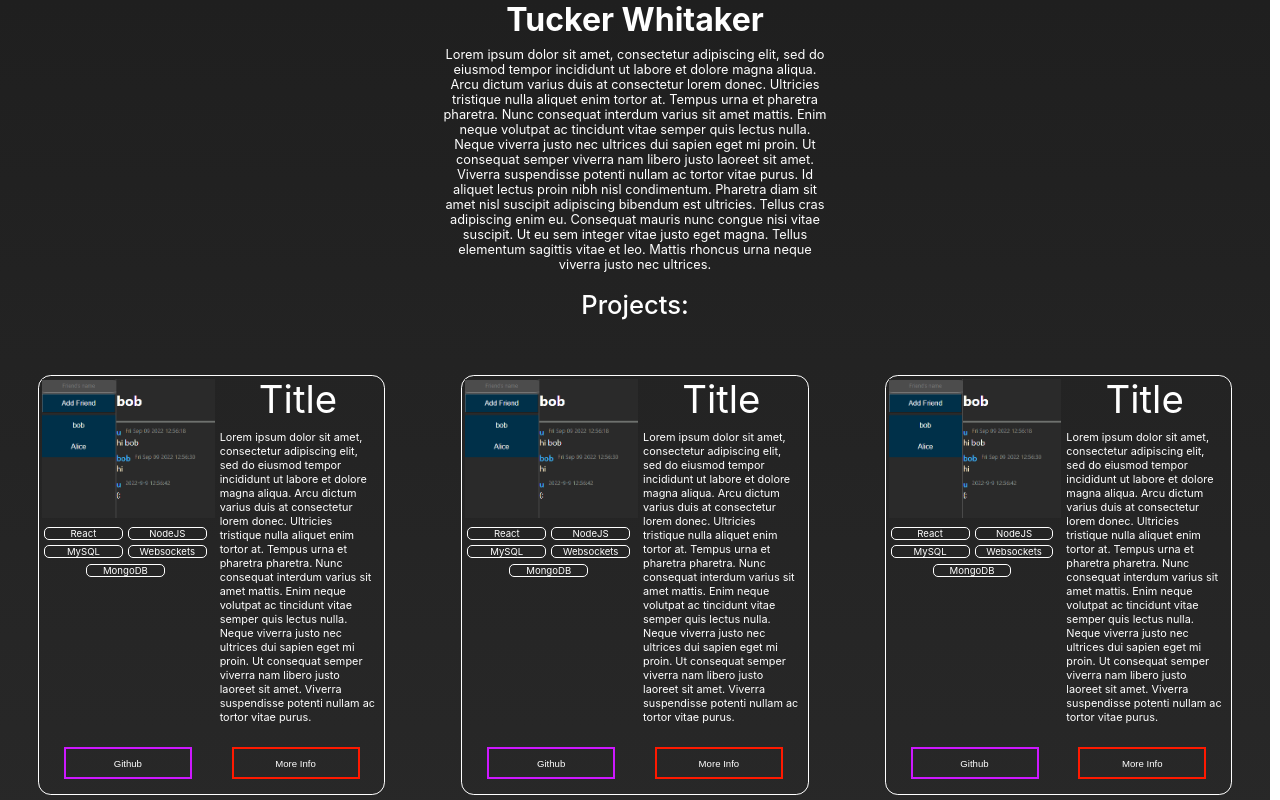
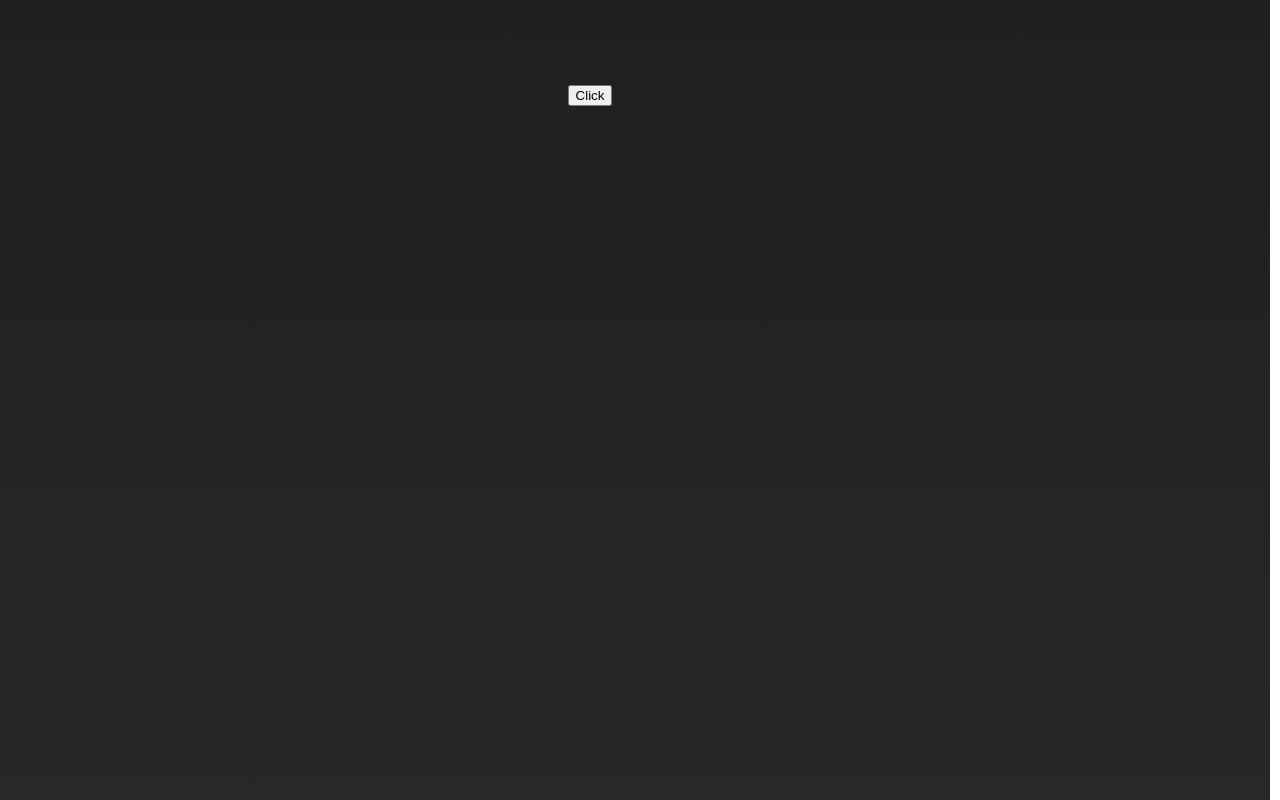
Before and after one commit to TuckerWhitaker/Portfolio, a React (Create React App) app in the folder client/: page / in a window 1280 px wide. Shown: the top 800 px of the page. Built offline with nearby package versions, Linux system fonts and the light colour scheme.

Commit message:
conway game of life

```diff
--- a/client/src/App.js
+++ b/client/src/App.js
@@ -1,16 +1,20 @@
 import "./App.css";
 import Intro from "./components/intro";
 import Project from "./components/project";
-function App() {
-  return (
-    <div className="App">
-      <Intro></Intro>
+import Conway from "./components/conway";
+
+/* <Intro></Intro>
 			<h1 className="Title">Projects: </h1>
 			<div className="ProjectContainer">
 				<Project />
 				<Project />
 				<Project />
-      </div>
+			</div>*/
+
+function App() {
+	return (
+		<div className="App">
+			<Conway></Conway>
 		</div>
 	);
 }
--- /dev/null
+++ b/client/src/components/conway.jsx
@@ -0,0 +1,71 @@
+import "./css/conway.css";
+
+let w = 100;
+function conway() {
+	return (
+		<div className="Parent">
+			<button
+				onClick={() => {
+					Con();
+				}}
+			>
+				Click
+			</button>
+			<canvas id="Canvas" width={w} height={w}></canvas>
+		</div>
+	);
+}
+
+/*
+function delay(time) {
+    return new Promise((resolve) => setTimeout(resolve, time));
+}
+var c = document.getElementById("Canvas");
+	var ctx = c.getContext("2d");
+	ctx.moveTo(0, 0);
+    ctx.clearRect(0, 0, w, w);
+*/
+
+let G = 0;
+const Con = () => {
+	let r = 0;
+	async function update() {
+		ctx.moveTo(0, 0);
+		ctx.clearRect(0, 0, w, w);
+		ctx.fillStyle = "#000000";
+		ctx.fillRect(0, 0, w, w);
+		for (let i = 0; i < w; i++) {
+			for (let j = 0; j < w; j++) {
+				if (r == i * w + j) {
+					ctx.fillStyle = "#FF0000";
+					ctx.fillRect(i + 1, j, 1, 1);
+					ctx.fillRect(i - 1, j, 1, 1);
+					ctx.fillRect(i, j + 1, 1, 1);
+					ctx.fillRect(i, j - 1, 1, 1);
+
+					ctx.fillStyle = "#ffffff";
+					ctx.fillRect(i, j, 1, 1);
+				}
+			}
+		}
+		await delay(1);
+		G++;
+		r++;
+		if (G < 10000) {
+			update();
+		}
+	}
+
+	function delay(time) {
+		return new Promise((resolve) => setTimeout(resolve, time));
+	}
+
+	var c = document.getElementById("Canvas");
+	var ctx = c.getContext("2d");
+	ctx.moveTo(0, 0);
+
+	ctx.fillStyle = "#000000";
+	update();
+};
+
+export default conway;
--- /dev/null
+++ b/client/src/components/css/conway.css
@@ -0,0 +1,6 @@
+.Parent {
+	width: 100vw;
+	height: 100vh;
+	align-items: center;
+	justify-content: center;
+}
```
Lines whose indentation alone changed are shown as unchanged.
